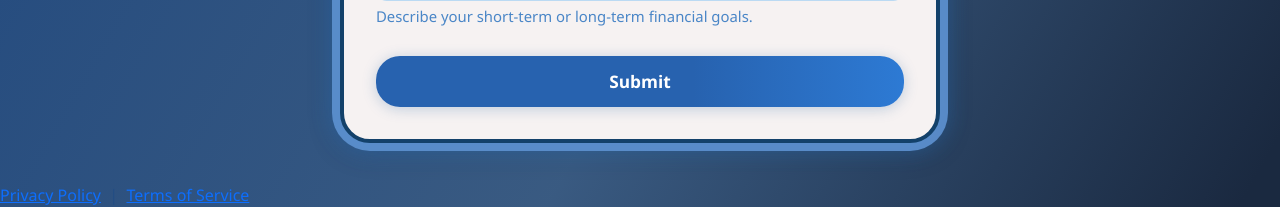
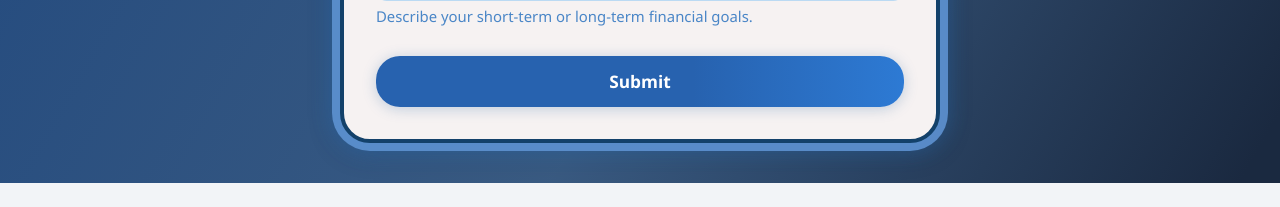
Before and after one commit to gousiya-asmai/finsecure, a Django app: page /assistance/ in a window 1280 px wide. Shown: the part 1116-1323 px from the top of the page. After the commit the page ends 1299 px from the top, so only its background shows below. Run offline with Django 5.2, Linux system fonts and the light colour scheme; the visitor is signed in with stand-in values (Sample User, id 1); data comes from the database, SQL or seed files in the repository.

```diff
--- a/assistance/templates/assistance/home.html
+++ b/assistance/templates/assistance/home.html
@@ -202,14 +202,8 @@
         </div>
     </div>
 
-    <footer>
-  <a href="https://finsecure-jgzx.onrender.com/assistance/privacy-policy/">Privacy Policy</a>
-  &nbsp;|&nbsp;
-  <a href="https://finsecure-jgzx.onrender.com/assistance/terms-of-service/">Terms of Service</a>
-</footer>
-
-
     <!-- Bootstrap JS Bundle -->
     <script src="https://cdn.jsdelivr.net/npm/bootstrap@5.3.2/dist/js/bootstrap.bundle.min.js"></script>
+
 </body>
 </html>
--- a/templates/users/home.html
+++ b/templates/users/home.html
@@ -192,4 +192,10 @@ body {
     </div>
   </div>
 </div>
+<footer style="text-align:center; margin-top:2em;">
+  <a href="/assistance/privacy-policy/">Privacy Policy</a>
+  &nbsp;|&nbsp;
+  <a href="/assistance/terms-of-service/">Terms of Service</a>
+</footer>
+
 {%endblock%}
```
